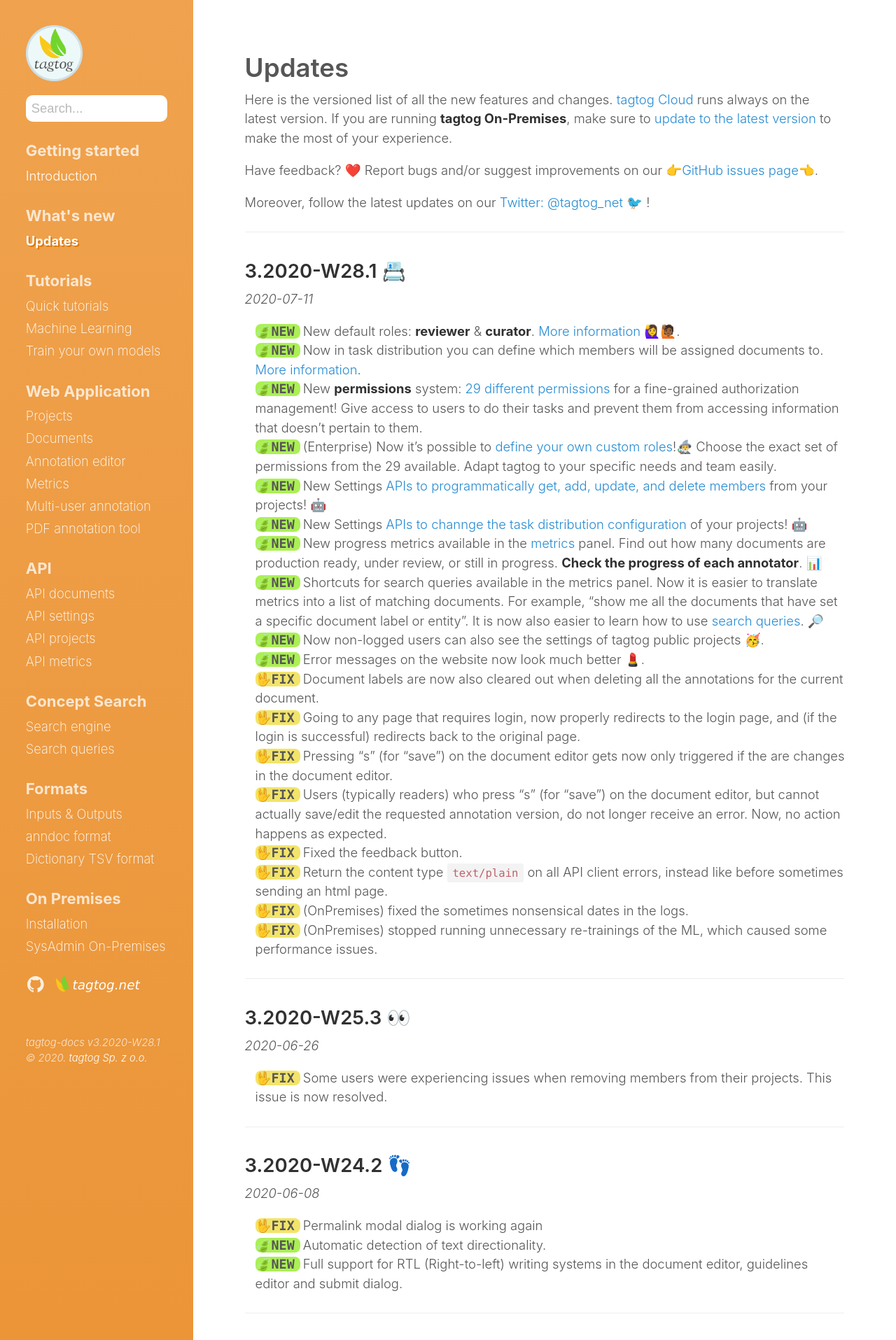
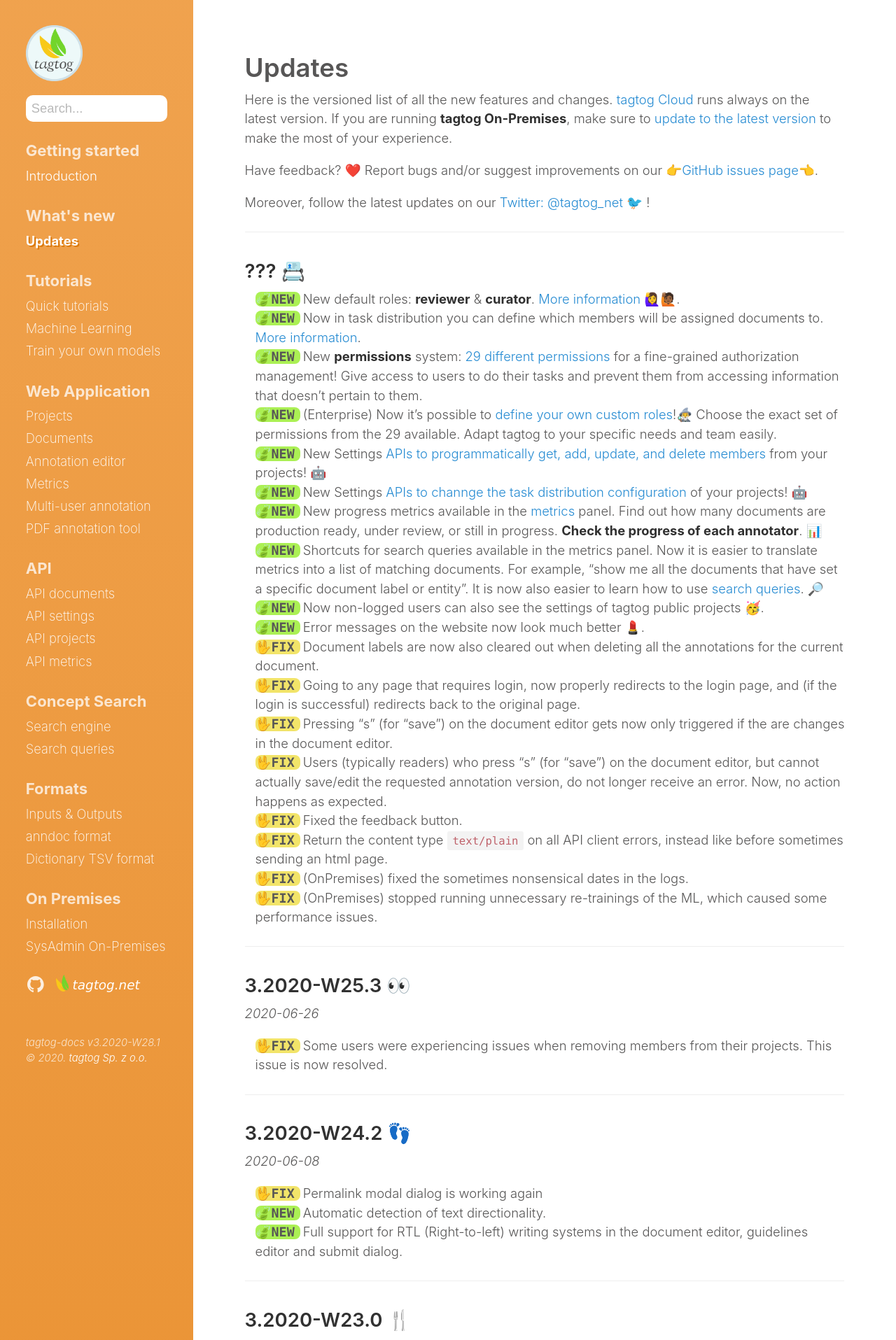
Before and after one commit to tagtogorg/tagtog-doc, a Jekyll site: the page built from updates.md, in a window 1280 px wide. Shown: the top 1915 px of the page at 70% size. Built offline with Jekyll 4.4.1, drawn with Linux system fonts in a browser that asks for light colours; nearby versions of some CDN libraries; emoji names are drawn with the system emoji font; some of the changed text lies outside the part shown.

Commit message:
force bump

```diff
--- a/updates.md
+++ b/updates.md
@@ -14,8 +14,7 @@ Moreover, follow the latest updates on our [Twitter: @tagtog_net 🐦](https://t
 
 ---
 
-## 3.2020-W28.1 📇
-_2020-07-11_
+## ??? 📇
 
 <ul class="updates">
   <li class="new"><span markdown="1">New default roles: **reviewer** & **curator**. [More information](collaboration.html#roles) 🙋‍♀️🙋🏾.</span></li>
```
